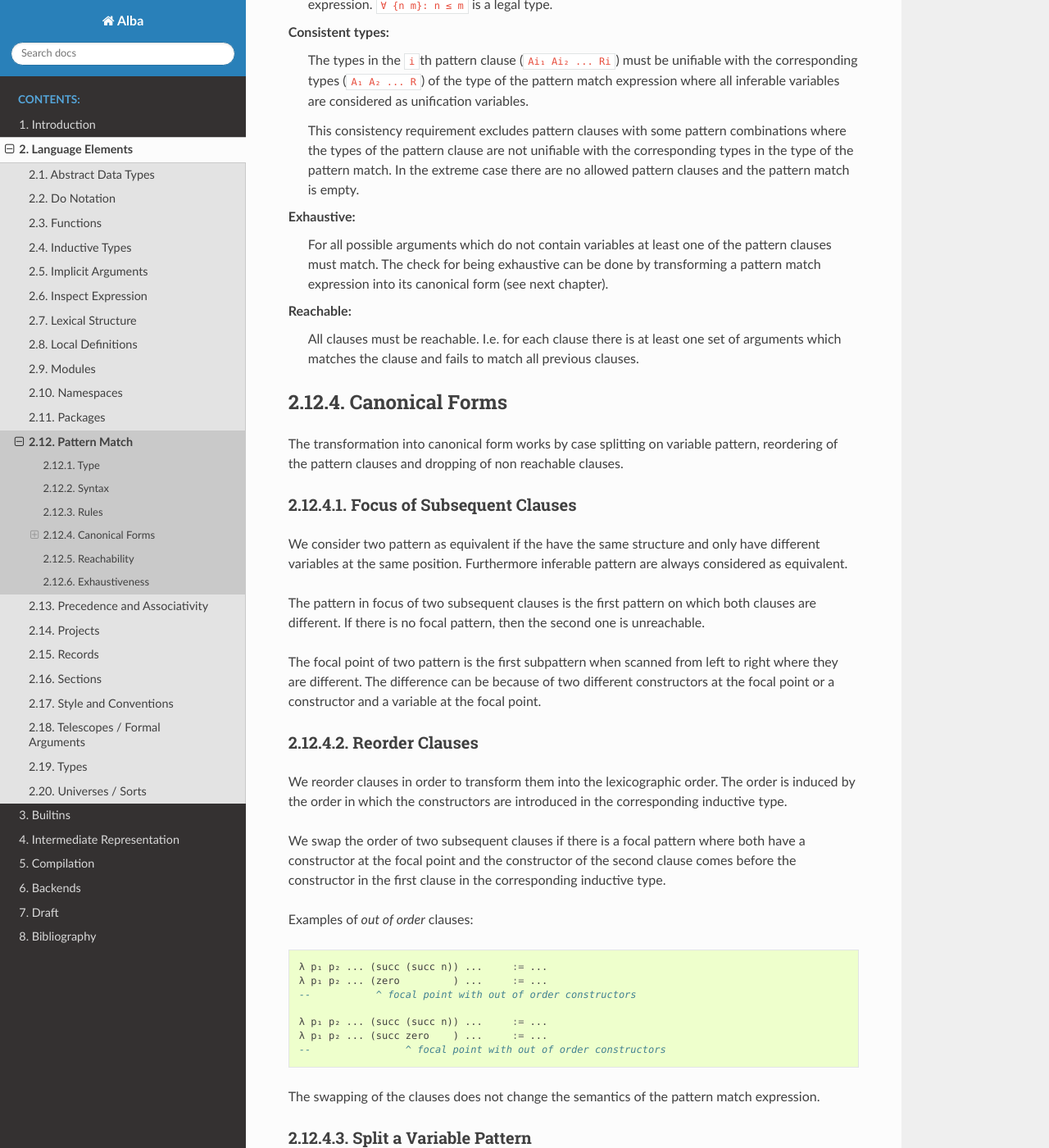
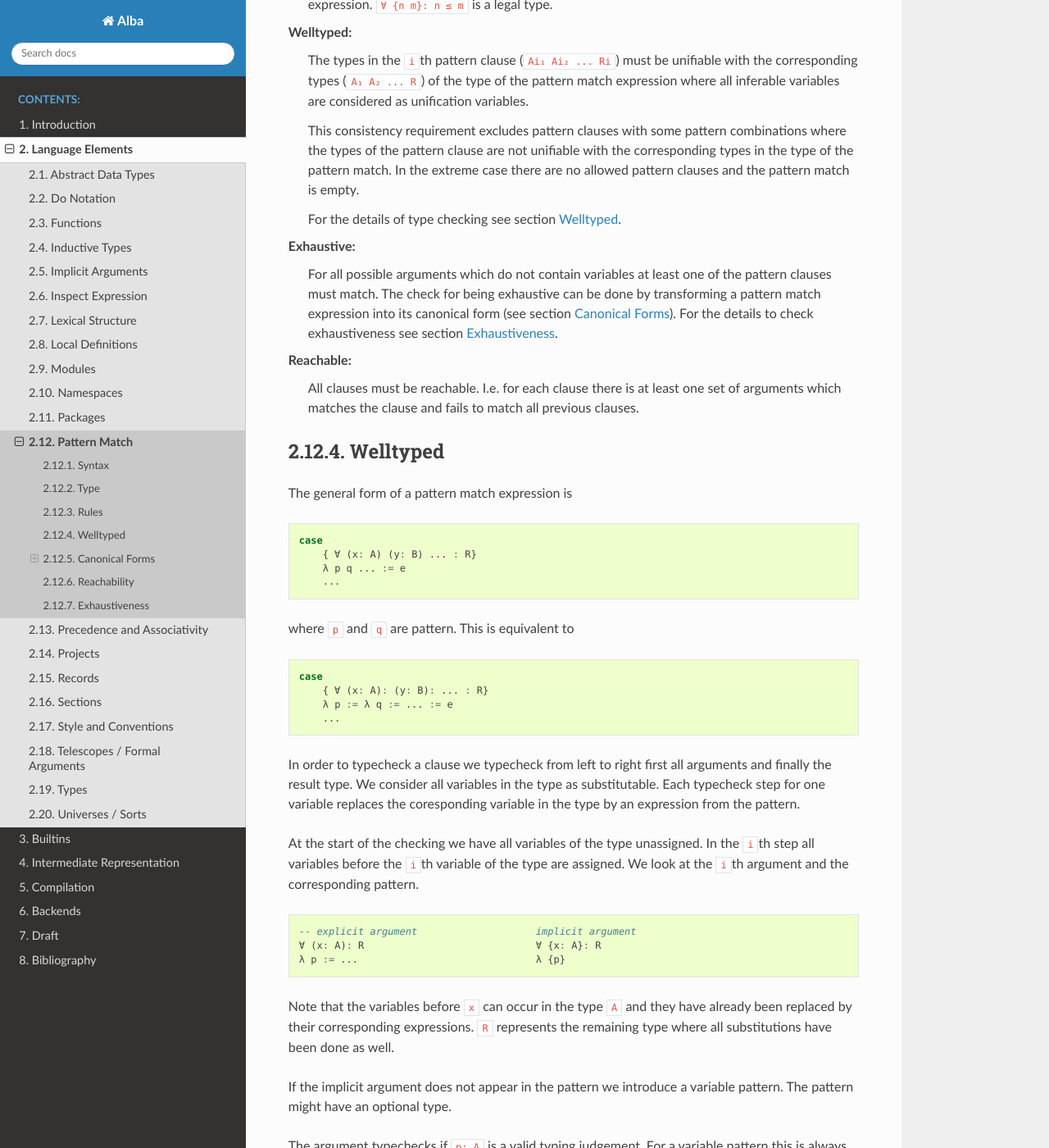
Before and after one commit to alba-lang/lang-spec, a Sphinx documentation site: the page built from sphinx/source/lang-elems/pattern-match.rst, in a window 1280 px wide and 1400 px high, scrolled down 1762 px. Shown: the whole window at 82% size. Built offline with Sphinx 7.4.7 and the Read the Docs theme 2.0.0, drawn with Linux system fonts in a browser that asks for light colours; some of the changed text lies outside the part shown.

Commit message:
Added type checking section to 'pattern match'
	modified:   sphinx/source/lang-elems/pattern-match.rst

```diff
--- a/sphinx/source/lang-elems/pattern-match.rst
+++ b/sphinx/source/lang-elems/pattern-match.rst
@@ -1,12 +1,46 @@
 .. _Pattern Match:
 
-****************************************
+********************************************************************************
 Pattern Match
-****************************************
+********************************************************************************
+
+
+Syntax
+================================================================================
+
+The general form of a pattern match expression:
+
+.. code-block::
+
+    case
+        { ∀ (x₁: A₁) (x₂: A₂) ... : R }             -- optional type
+        λ (p₁₁: A₁₁) (p₁₂: A₁₂) ... : R₁ := e₁      -- pattern clauses
+        λ (p₂₁: A₂₁) (p₂₂: A₂₂) ... : R₂ := e₂
+        ...
+
+
+Type annotations for the pattern and the results in the pattern match expression
+are optional. Note that ``R`` can be a function type of the form ``∀ (y: B):
+C``.
+
+Pattern can be explicit (``p`` or ``(p: A)``) or implicit (``{p}`` or ``{p:
+A}``.
+
+
+A pattern is one of:
+
+- variable (or a wildcard ``_``)
+
+- constructor applied to pattern
+
+- arbitrary expression (only allowed in implicit pattern)
+
+
+
 
 
 Type
-==============================
+================================================================================
 
 
 The type of a pattern match
@@ -39,42 +73,8 @@ inferrable variables. The reverse is not true in general.
 
 
 
-Syntax
-==============================
-
-The general form of a pattern match expression:
-
-.. code-block::
-
-    case
-        { ∀ (x₁: A₁) (x₂: A₂) ... : R }             -- optional type
-        λ (p₁₁: A₁₁) (p₁₂: A₁₂) ... : R₁ := e₁      -- pattern clauses
-        λ (p₂₁: A₂₁) (p₂₂: A₂₂) ... : R₂ := e₂
-        ...
-
-
-Type annotations for the pattern and the results in the pattern match expression
-are optional. Note that ``R`` can be a function type of the form ``∀ (y: B):
-C``.
-
-Pattern can be explicit (``p`` or ``(p: A)``) or implicit (``{p}`` or ``{p:
-A}``.
-
-
-A pattern is one of:
-
-- variable (or a wildcard ``_``)
-
-- constructor applied to pattern
-
-- arbitrary expression (only allowed in implicit pattern)
-
-
-
-
-
 Rules
-==============================
+================================================================================
 
 Distinct pattern variables:
     All variables used in the explicit pattern of the same pattern clause have
@@ -108,7 +108,7 @@ Type completeness:
     m`` is a legal type.
 
 
-Consistent types:
+Welltyped:
     The types in the ``i``\ th pattern clause (``Ai₁ Ai₂ ... Ri``) must be
     unifiable with the corresponding types (``A₁ A₂ ... R``) of the type of the
     pattern match expression where all inferable variables are considered as
@@ -119,11 +119,15 @@ Consistent types:
     corresponding types in the type of the pattern match. In the extreme case
     there are no allowed pattern clauses and the pattern match is empty.
 
+    For the details of type checking see section :ref:`welltyped`.
+
+
 Exhaustive:
     For all possible arguments which do not contain variables at least one of
     the pattern clauses must match. The check for being exhaustive can be done
-    by transforming a pattern match expression into its canonical form (see next
-    chapter).
+    by transforming a pattern match expression into its canonical form (see
+    section :ref:`canonical-forms`). For the details to check exhaustiveness see
+    section :ref:`exhaustiveness`.
 
 Reachable:
     All clauses must be reachable. I.e. for each clause there is at least one
@@ -134,8 +138,61 @@ Reachable:
 
 
 
+.. _welltyped:
+
+Welltyped
+================================================================================
+
+The general form of a pattern match expression is ::
+
+    case
+        { ∀ (x: A) (y: B) ... : R}
+        λ p q ... := e
+        ...
+
+where ``p`` and ``q`` are pattern. This is equivalent to ::
+
+    case
+        { ∀ (x: A): (y: B): ... : R}
+        λ p := λ q := ... := e
+        ...
+
+In order to typecheck a clause we typecheck from left to right first all
+arguments and finally the result type. We consider all variables in the type as
+substitutable. Each typecheck step for one variable replaces the coresponding
+variable in the type by an expression from the pattern.
+
+At the start of the checking we have all variables of the type unassigned. In
+the ``i``\ th step all variables before the ``i``\ th variable of the type are
+assigned. We look at the ``i``\ th argument and the corresponding pattern. ::
+
+    -- explicit argument                    implicit argument
+    ∀ (x: A): R                             ∀ {x: A}: R
+    λ p := ...                              λ {p}
+
+Note that the variables before ``x`` can occur in the type ``A`` and they have
+already been replaced by their corresponding expressions. ``R`` represents the
+remaining type where all substitutions have been done as well.
+
+If the implicit argument does not appear in the pattern we introduce a variable
+pattern. The pattern might have an optional type.
+
+The argument typechecks if ``p: A`` is a valid typing judgement. For a variable
+pattern this is always the case. If the argument typechecks we replace the
+variable ``x`` in the remaining type ``R`` by ``p``.
+
+After all arguments have been typechecked we have a remaining type ``R`` where
+all variables from the type have been replaced by variables from the pattern
+line.
+
+The whole pattern line typechecks if ``e: R`` is a valid typing judgement.
+
+
+
+.. _canonical-forms:
+
 Canonical Forms
-==============================
+================================================================================
 
 The transformation into canonical form works by case splitting on variable
 pattern, reordering of the pattern clauses and dropping of non reachable
@@ -310,7 +367,7 @@ Proof:
 
 
 Reachability
-==============================
+================================================================================
 
 Reachability can be checked by transforming a pattern match expression into its
 canonical form. Clauses which are unreachable follow immediately the clause
@@ -326,9 +383,10 @@ original clause is unreachable which has to be flagged as an error.
 
 
 
+.. _exhaustiveness:
 
 Exhaustiveness
-==============================
+================================================================================
 
 Exhaustiveness can be easily checked in the canonical form where all
 nonreachable clauses have been removed.
```
